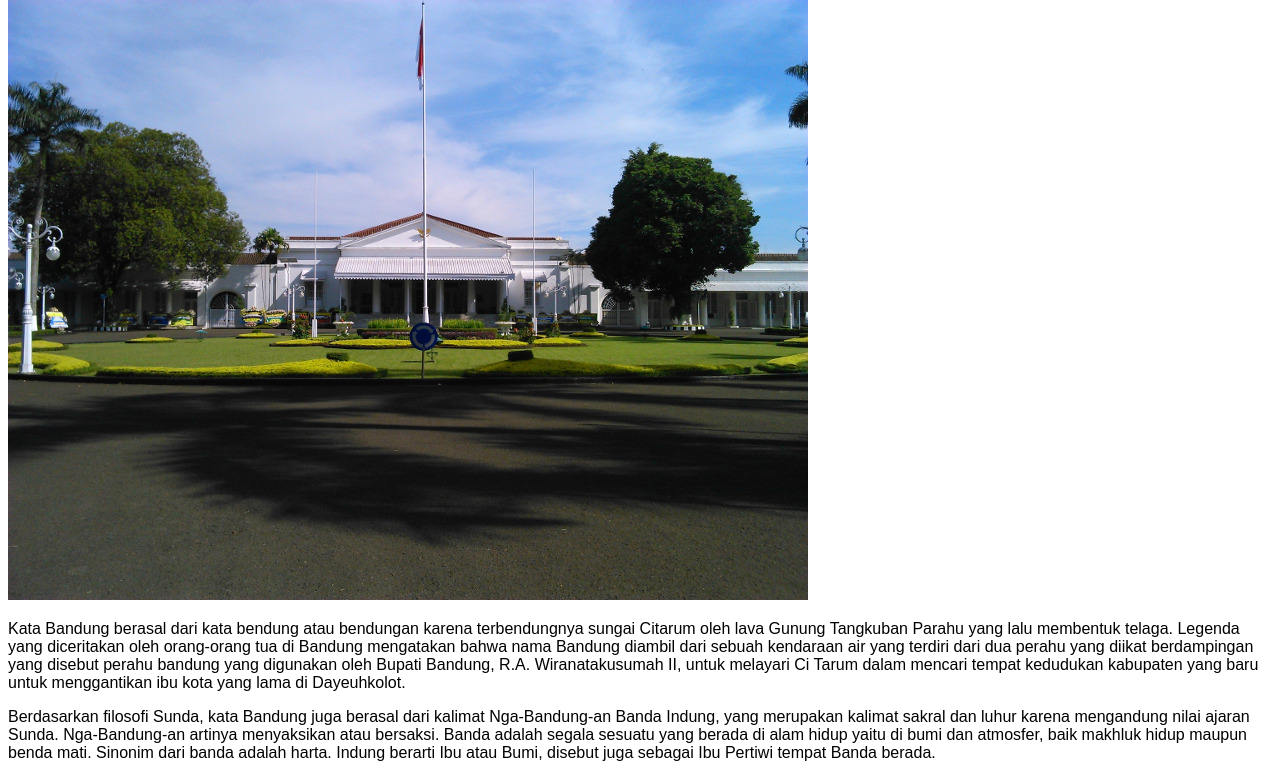
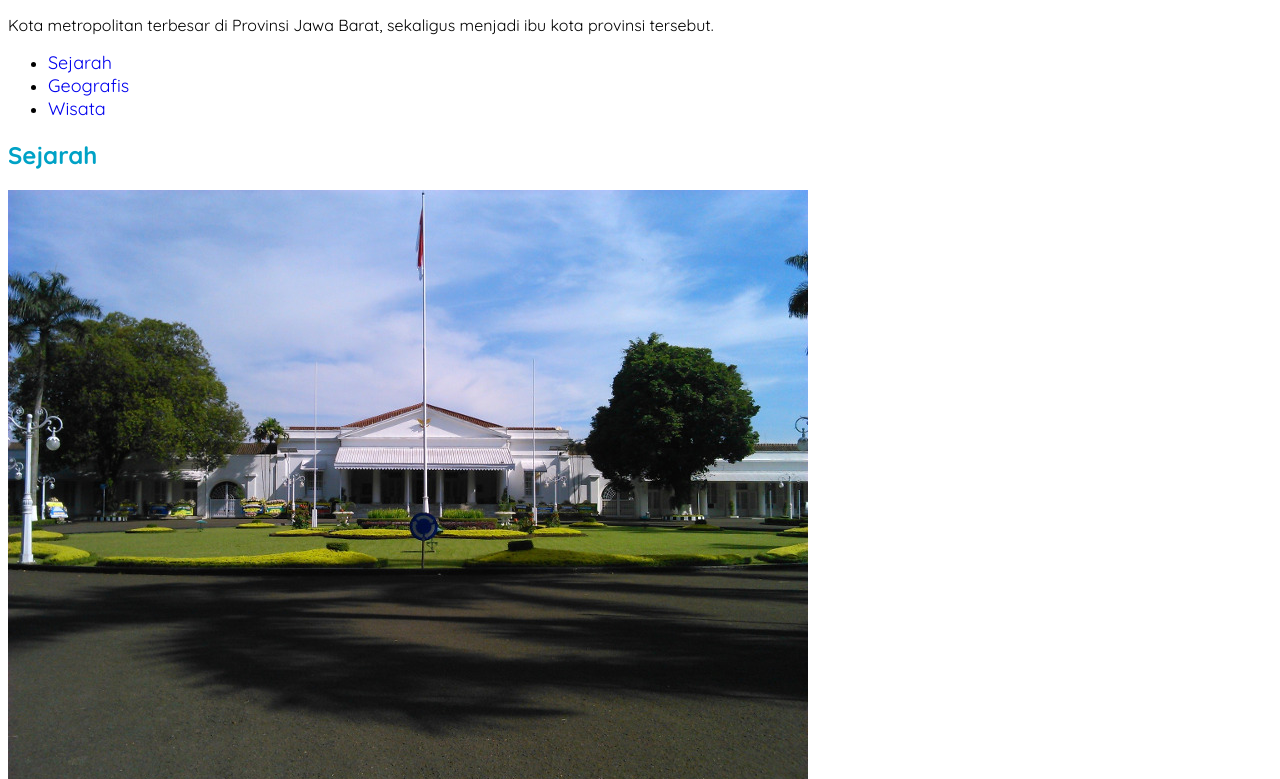
Before and after one commit to SideeID/dasar-pemrograman-web, a plain HTML site: page index.html in a window 1280 px wide. Shown: the part 68-847 px from the top of the page. Drawn offline with Linux system fonts and the light colour scheme.

Commit message:
lanjutan

```diff
--- a/assets/styles/style.css
+++ b/assets/styles/style.css
@@ -1,11 +1,25 @@
 body {
-    font-family: sans-serif;
+    font-family: 'Quicksand', sans-serif;
 }
+
 h2, h3 {
-    color: #00a2c6;
+    color: #00a2c6
 }
 footer {
     padding: 20px;
     color: white;
     background-color: #00a2c6;
+    text-align: center;
+    font-weight: bold;
 }
+nav a {
+    font-size: 18px;
+    font-weight: 400;
+    text-decoration: none;
+}
+nav a:hover {
+    font-weight: bold;
+}
+.profile header {
+    text-align: center;
+}
--- a/index.html
+++ b/index.html
@@ -5,10 +5,29 @@
     <title>Halaman Profil Bandung</title>
 
     <link rel="stylesheet" href="assets/styles/style.css">
+
+    <!-- Google Font -->
+    <link rel="preconnect" href="https://fonts.googleapis.com" />
+    <link rel="preconnect" href="https://fonts.gstatic.com" crossorigin />
+    <link href="https://fonts.googleapis.com/css2?family=Quicksand:wght@400;700&display=swap"rel="stylesheet"/>
   </head>
 
   <body>
     <header>
+      <h1>Bandung</h1>
+      <p>
+        Kota metropolitan terbesar di Provinsi Jawa Barat, sekaligus menjadi ibu kota provinsi
+        tersebut.
+      </p>
+
+      <nav>
+        <ul>
+          <li><a href="#sejarah">Sejarah</a></li>
+          <li><a href="#geografis">Geografis</a></li>
+          <li><a href="#wisata">Wisata</a></li>
+        </ul>
+      </nav>
+    </header>
         <div>
             <article id="sejarah">
                 <h2>Sejarah</h2>
@@ -87,7 +106,7 @@
         </div>
 
         <aside>
-            <article>
+            <article class="profile">
                 <header>
                   <h2>Kota Bandung</h2>
                   <p>Kota Kembang Paris van Java</p>
```
